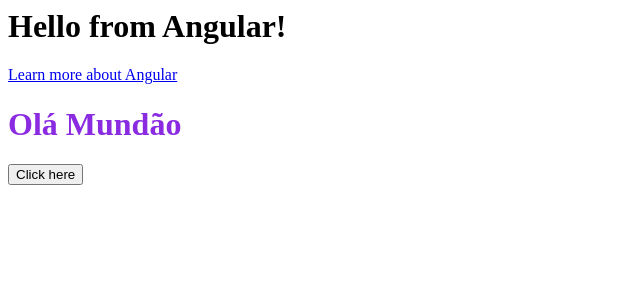
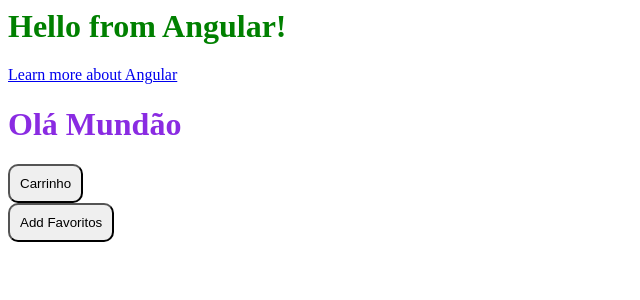
Before and after one commit to DiogoVD/stackblitz-starters-9unn1c, an Angular app: page / in a window 1280 px wide. Shown: the top 300 px of the page, without its empty margins (0-640 px from the left). Built offline with nearby package versions, Linux system fonts and the light colour scheme.

Commit message:
5 files modified

```diff
--- a/src/app/app.component.html
+++ b/src/app/app.component.html
@@ -3,4 +3,5 @@
   Learn more about Angular
 </a>
 <helloApp> </helloApp>
-<my-button></my-button>
+<my-button [Label]="buttonLabel"></my-button>
+<my-button [Label]="buttonSecond"></my-button>
--- a/src/app/components/button.component.html
+++ b/src/app/components/button.component.html
@@ -1,3 +1,3 @@
 <div>
-  <button>{{buttonText}}</button>
+  <button>{{ Label }}</button>
 </div>
--- a/src/app/components/button.component.ts
+++ b/src/app/components/button.component.ts
@@ -1,4 +1,4 @@
-import { Component } from '@angular/core';
+import { Component, Input } from '@angular/core';
 
 @Component({
   selector: 'my-button',
@@ -7,5 +7,6 @@
   standalone: true,
 })
 export class myButton {
-  buttonText = 'Click here';
+  @Input() Label: string = '';
+  //buttonText = 'Click here';
 }
--- a/src/global_styles.css
+++ b/src/global_styles.css
@@ -1 +1,8 @@
 /* Add application styles & imports to this file! */
+h1{
+  color: green;
+}
+button {
+  padding: 10px;
+  border-radius: 10px;
+}
--- a/src/main.ts
+++ b/src/main.ts
@@ -13,6 +13,8 @@
 })
 export class App {
   name = 'Angular';
+  buttonLabel: string = 'Carrinho';
+  buttonSecond: string = 'Add Favoritos';
 }
 
 bootstrapApplication(App);
```
